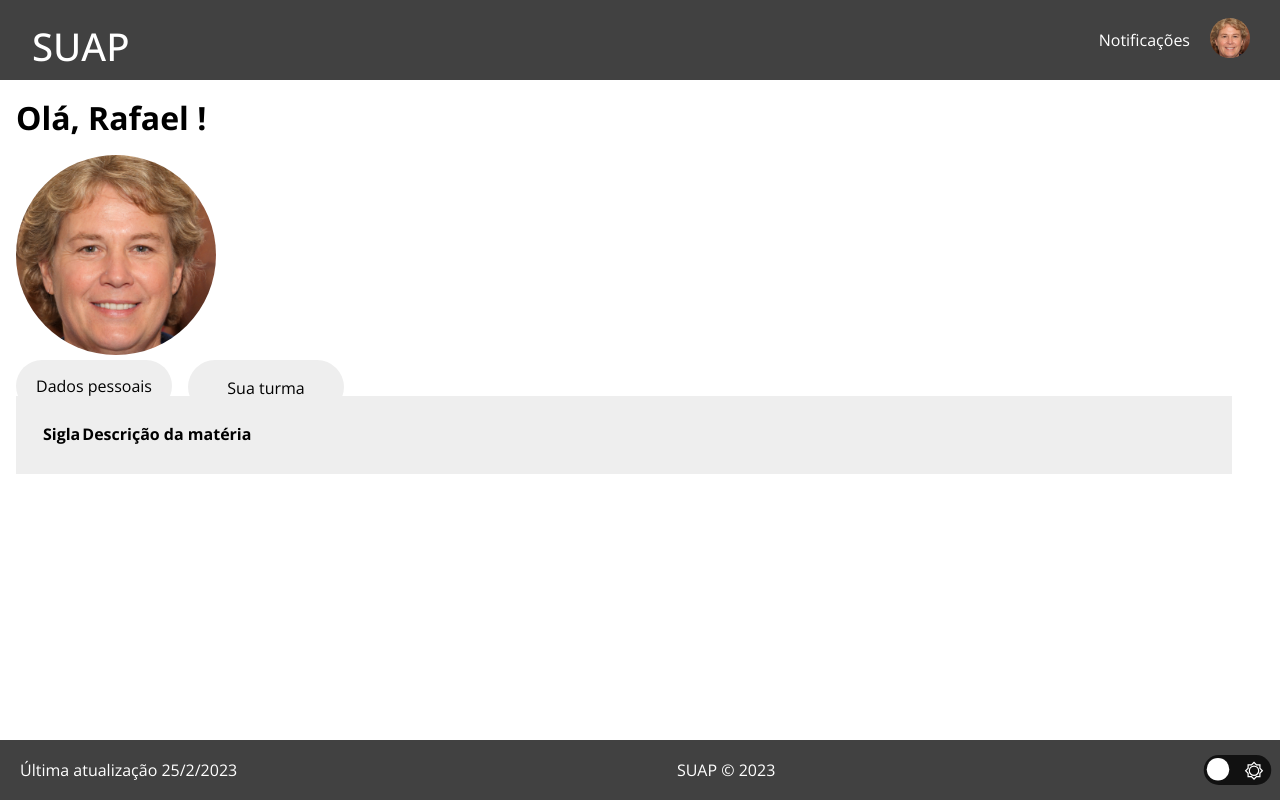
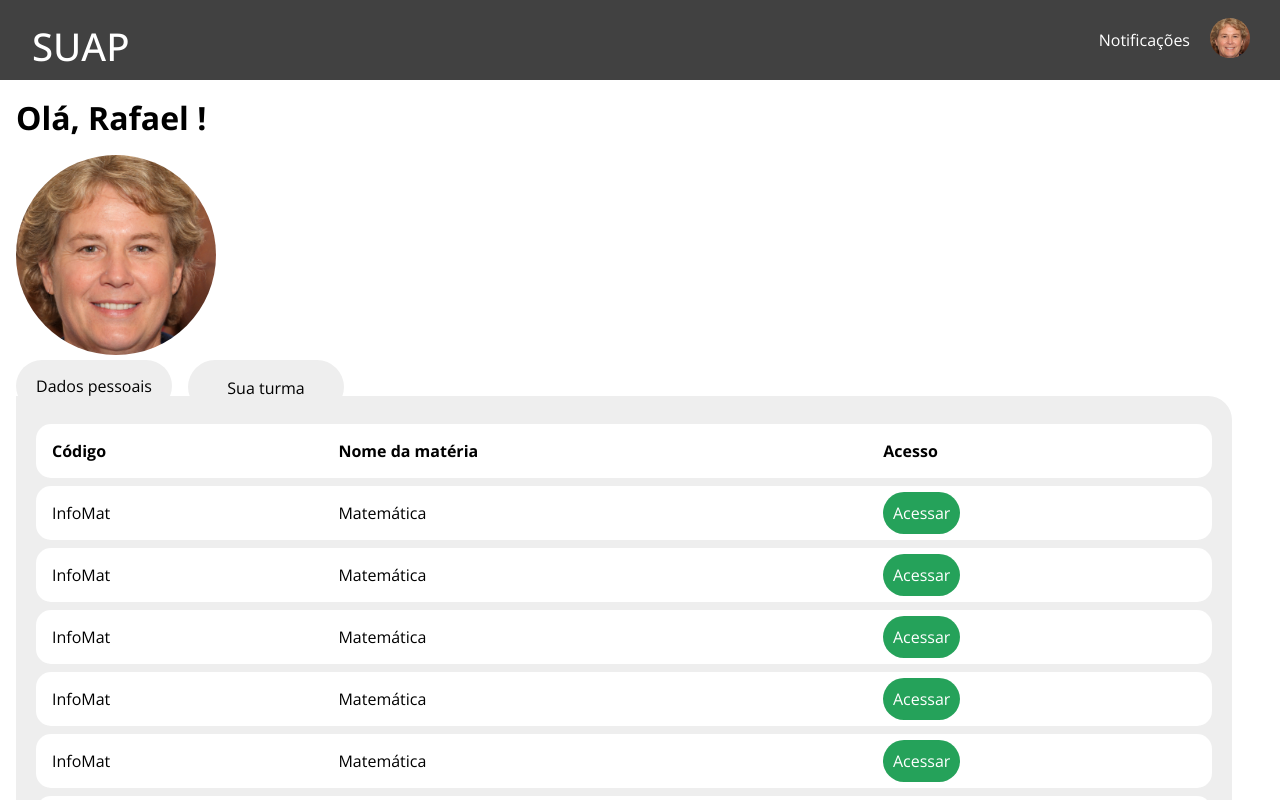
Before and after one commit to rafael-bit/suap, a Next.js app: page /Home in a window 1280 px wide. Both pictures are taken after a click on the tab "Sua turma". Shown: the top 800 px of the page. Built offline with nearby package versions, Linux system fonts and the light colour scheme.

Commit message:
add table

```diff
--- a/src/components/Footer/style.js
+++ b/src/components/Footer/style.js
@@ -15,7 +15,7 @@ export const Container = styled.footer`
 	padding: 20px;
 
   position: absolute;
-  bottom: 0;
+  bottom: -200px;
 
 
 
--- a/src/pages/Home/index.jsx
+++ b/src/pages/Home/index.jsx
@@ -1,7 +1,8 @@
 import Image from "next/image"
+import Link from "next/link"
 import Header from "@/components/Header"
 import Footer from "@/components/Footer"
-import { Content } from "@/styles/home"
+import { Content, Table } from "@/styles/home"
 
 export default function Home() {
 	return (
@@ -22,20 +23,64 @@ export default function Home() {
 							<input type="radio" name="tabs" id="tab2" />
 							<label for="tab2" role="tab" aria-selected="false" aria-controls="panel2" tabindex="0">Sua turma</label>
 							<div id="tab-content2" class="tab-content" role="tabpanel" aria-labelledby="specification" aria-hidden="true">
-							<table>
+								<Table>
 									<thead>
 										<tr>
-										<th>Sigla</th>
-										<th>Descrição da matéria</th>
-										<th></th>
+											<th>Código</th>
+											<th>Nome da matéria</th>
+											<th>Acesso</th>
 										</tr>
 									</thead>
 									<tbody>
 										<tr>
+											<td>InfoMat</td>
+											<td>Matemática</td>
+											<td><Link href="">Acessar</Link></td>
+										</tr>
 
+										<tr>
+											<td>InfoMat</td>
+											<td>Matemática</td>
+											<td><Link href="">Acessar</Link></td>
+										</tr>
+
+										<tr>
+											<td>InfoMat</td>
+											<td>Matemática</td>
+											<td><Link href="">Acessar</Link></td>
+										</tr>
+
+										<tr>
+											<td>InfoMat</td>
+											<td>Matemática</td>
+											<td><Link href="">Acessar</Link></td>
+										</tr>
+
+										<tr>
+											<td>InfoMat</td>
+											<td>Matemática</td>
+											<td><Link href="">Acessar</Link></td>
+										</tr>
+
+										<tr>
+											<td>InfoMat</td>
+											<td>Matemática</td>
+											<td><Link href="">Acessar</Link></td>
+										</tr>
+
+										<tr>
+											<td>InfoMat</td>
+											<td>Matemática</td>
+											<td><Link href="">Acessar</Link></td>
+										</tr>
+
+										<tr>
+											<td>InfoMat</td>
+											<td>Matemática</td>
+											<td><Link href="">Acessar</Link></td>
 										</tr>
 									</tbody>
-								</table>
+								</Table>
 							</div>
 						</li>
 				</ul>
--- a/src/styles/home.js
+++ b/src/styles/home.js
@@ -44,8 +44,10 @@ export const Content = styled.div`
 		position: absolute;
     overflow: hidden;
     width: 100%;
-    padding: 25px;
+    padding: 12px;
     background: var(--background);
+    margin-bottom: 5rem;
+    border-radius: 0px 24px 24px 24px;
   }
   //The Magic
   [id^="tab"]:checked + label {
@@ -66,3 +68,48 @@ export const Content = styled.div`
 	}
 }
 `;
+
+export const Table = styled.table`
+  border-spacing: 0 0.5rem;
+
+  padding: .5rem;
+  width: 100%;
+
+  a{
+    background: var(--green);
+    color: var(--white);
+
+    padding: .6rem;
+    border-radius: 30px;
+
+    text-decoration: none;
+  }
+
+  thead, tbody{
+    background: var(--white);
+  }
+
+  thead tr th{
+    padding: 1rem;
+  }
+
+  thead tr th:nth-child(1){
+    border-radius: 15px 0px 0px 15px;
+  }
+
+  thead tr th:nth-child(3){
+    border-radius: 0px 15px 15px 0px;
+  }
+
+  tbody tr td{
+    padding: 1rem;
+  }
+
+  tbody tr td:nth-child(1){
+    border-radius: 15px 0px 0px 15px;
+  }
+
+  tbody tr td:nth-child(3){
+    border-radius: 0px 15px 15px 0px;
+  }
+`;
```
Lines whose indentation alone changed are shown as unchanged.
